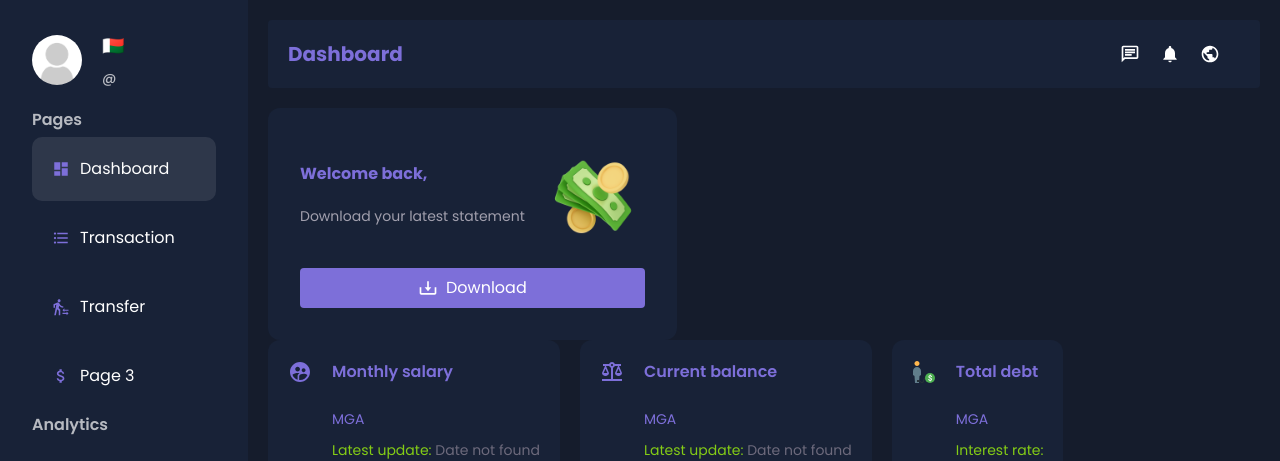
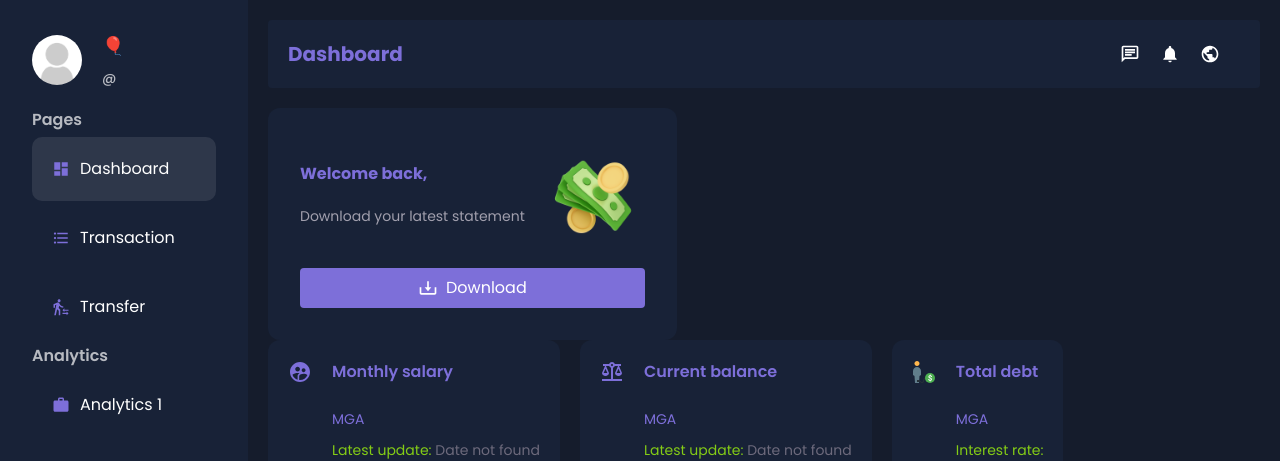
Before and after one commit to HarenaFiantso/digitalbank-ui, a Next.js app: page /dashboard in a window 1280 px wide. Shown: the top 461 px of the page. Built offline with nearby package versions, Linux system fonts and the light colour scheme; no server answers.

Commit message:
style: change the Malagasy flag

```diff
--- a/src/components/dashboard/sidebar/sidebar.tsx
+++ b/src/components/dashboard/sidebar/sidebar.tsx
@@ -3,11 +3,9 @@
 import { NoAvatar } from '../../../../public/assets';
 import MenuLink from '@/components/dashboard/sidebar/menuLink';
 import { menu } from '@/data/data';
-import { fetchAccount } from '@/lib/api/Accounts';
 import { TAccount, TPageCategory, TPageItem } from '@/lib/types';
 import Image from 'next/image';
-import { usePathname } from 'next/navigation';
-import React, { useEffect, useState } from 'react';
+import React from 'react';
 
 export default function Sidebar({ account }: { account: TAccount | undefined }) {
   return (
@@ -16,7 +14,7 @@ export default function Sidebar({ account }: { account: TAccount | undefined })
         <Image className='rounded-full' src={NoAvatar} alt='Avatar' width='50' height='50' />
         <div className='flex flex-col gap-2'>
           <span className='text-lg font-semibold capitalize'>
-            {account?.firstName} {account?.lastName} 🇲🇬
+            {account?.firstName} {account?.lastName} 🎈
           </span>
           <span className='flex-wrap text-sm font-medium lowercase text-[#b7bac1]'>
             @{account?.lastName}
--- a/src/data/data.tsx
+++ b/src/data/data.tsx
@@ -4,7 +4,6 @@ import { TPageCategory } from '@/lib/types';
 import { HiOutlineLogout } from 'react-icons/hi';
 import {
   MdAnalytics,
-  MdAttachMoney,
   MdDashboard,
   MdFormatListBulleted,
   MdOutlineSettings,
@@ -30,13 +29,8 @@ export const menu: TPageCategory[] = [
       },
       {
         title: 'Transfer',
-        path: `/dashboard/transfer-list`,
+        path: `/dashboard/transfer`,
         icon: <MdOutlineTransferWithinAStation />,
-      },
-      {
-        title: 'Page 3',
-        path: `/dashboard/page-3`,
-        icon: <MdAttachMoney />,
       },
     ],
   },
```
